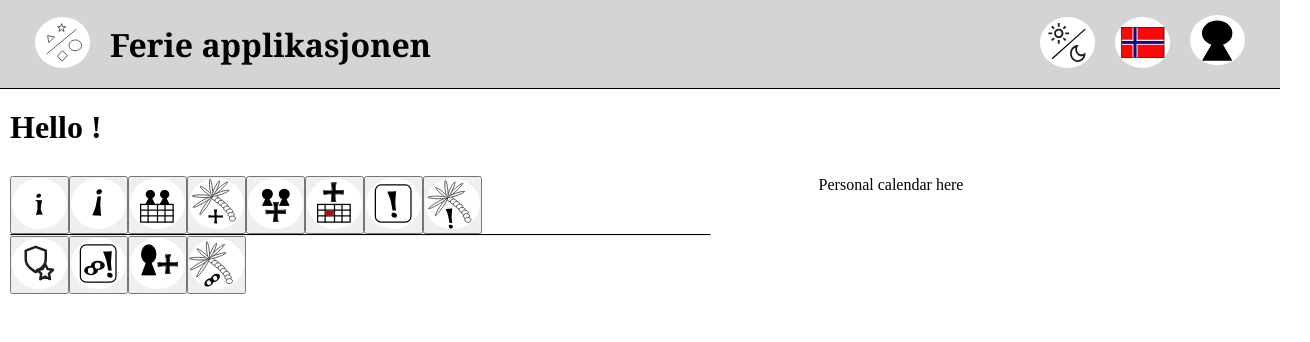
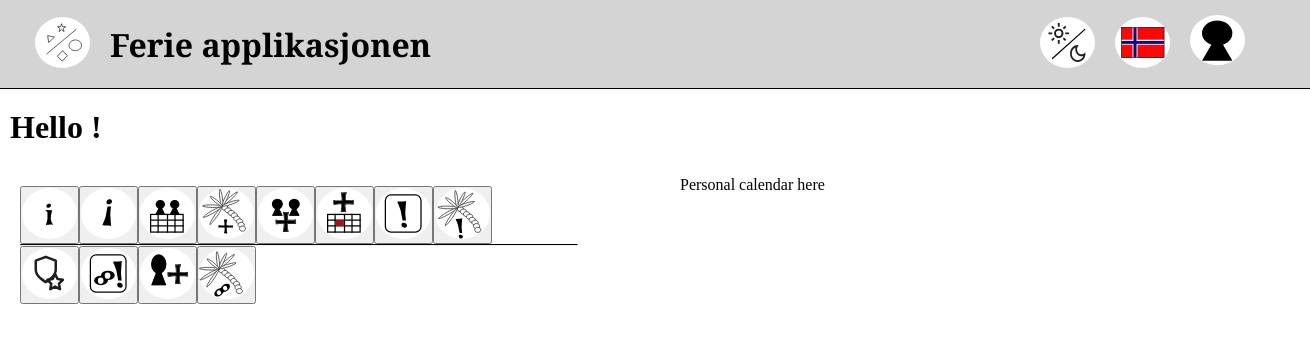
Before and after one commit to InaFPedersen/Holiday-Application, a React (Vite) app in the folder holiday-app/: page / in a window 1280 px wide. Shown: the top 342 px of the page, 1310 px wide, since content can reach past the window. Built offline with nearby package versions, Linux system fonts and the light colour scheme.

Commit message:
update: set specific width for the two containers on dashboard

```diff
--- a/holiday-app/src/Dashboard.css
+++ b/holiday-app/src/Dashboard.css
@@ -30,10 +30,13 @@
   grid-area: navigation;
   padding: 10px;
   height: 100vh;
+  width: 50vw;
+  margin: 10px;
 }
 
 .personal-container {
   grid-area: personal;
   padding: 10px;
-   height: 100vh;
+  height: 100vh;
+  width: 50vw;
 }
```
